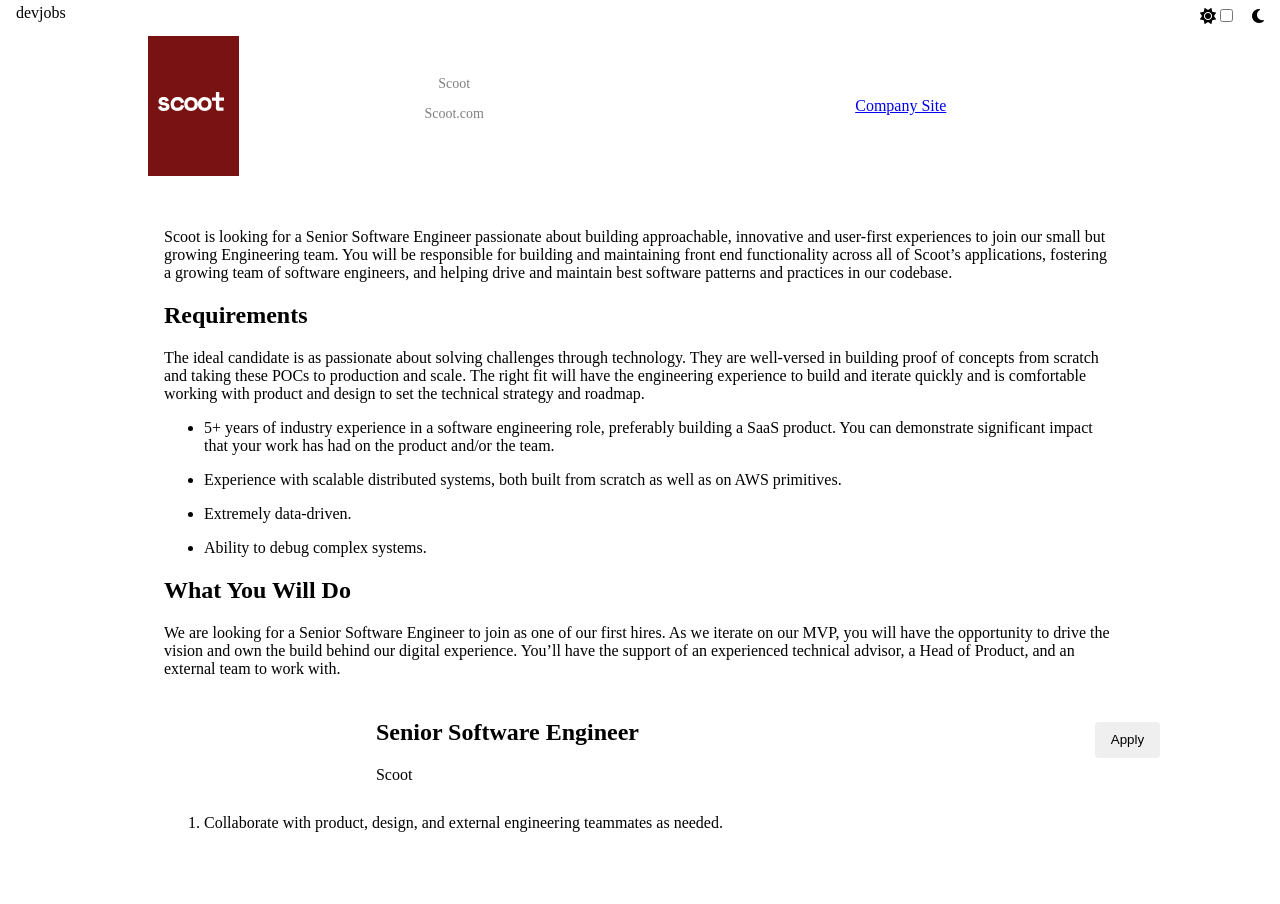
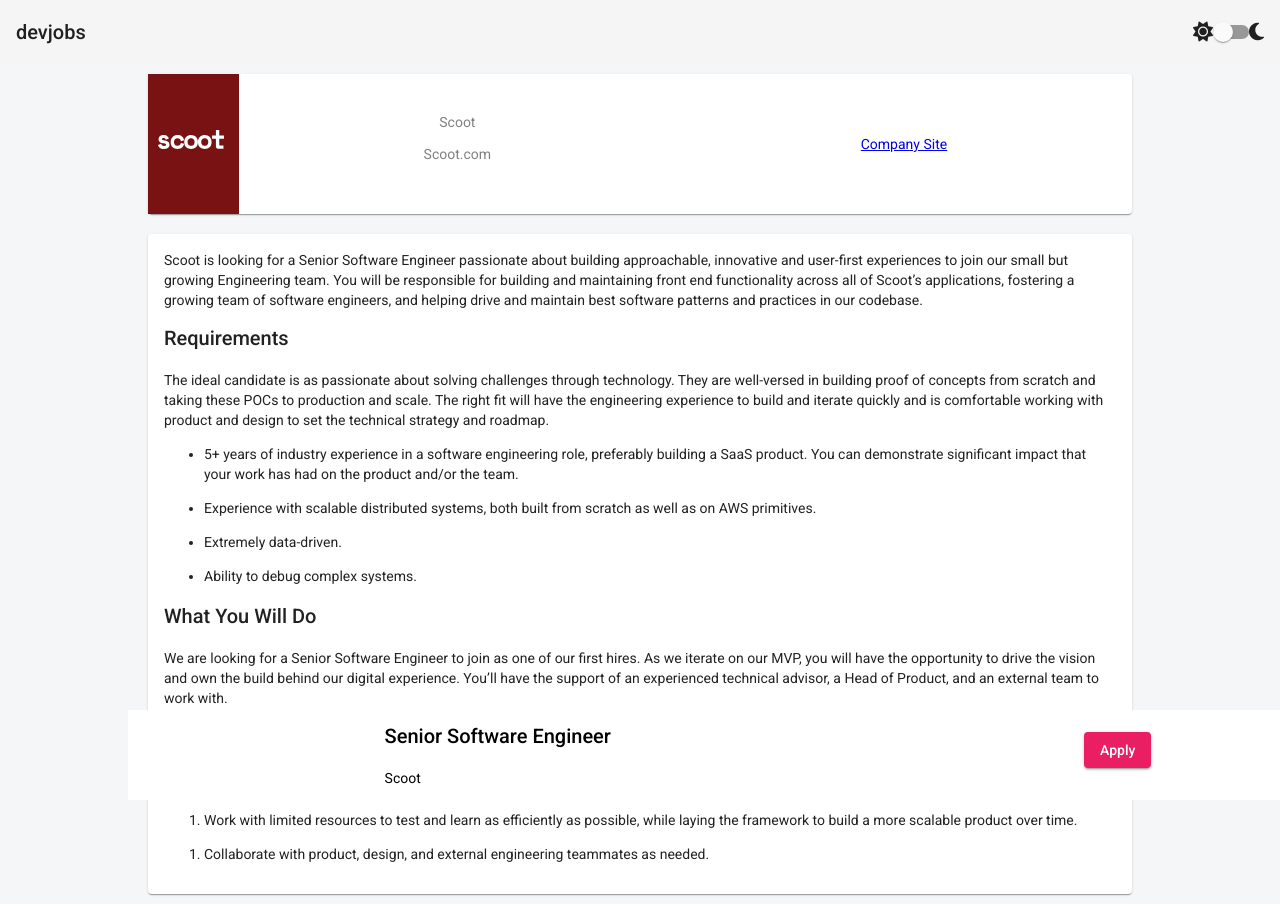
Before and after one commit to mrStefanJ/devjobs-web-app, an Angular app: page /job/detail/1 in a window 1280 px wide. Before the commit the page ends 874 px from the top, so only its background shows below. Built offline with nearby package versions, Linux system fonts and the light colour scheme; data requests are answered from the project's data file.

Commit message:
theme light/dark

```diff
--- a/src/styles.scss
+++ b/src/styles.scss
@@ -1,24 +1,64 @@
-// Custom Theming for Angular Material
-// For more information: https://material.angular.io/guide/theming
-@import '~@angular/material/theming';
+@use "@angular/material" as mat;
 
+@include mat.core();
 
-// Create the theme objects (a Sass map containing all of the palettes).
-// $mat-light-theme: mat-light-theme();
-// $mat-dark-theme: mat-dark-theme();
+// light theme
+$primary: mat.define-palette(mat.$pink-palette, 500);
+$accent: mat.define-palette(mat.$pink-palette, A200, A100, A400);
+$warn: mat.define-palette(mat.$red-palette);
 
-// Load core styles which independant from theme
-// It should be included once
-// @include app-style-core();
+$theme: mat.define-light-theme(
+  (
+    color: (
+      primary: $primary,
+      accent: $accent,
+      warn: $warn,
+    ),
+  )
+);
 
-html, body { height: 100%; }
+// dark theme
+$primary-dark: mat.define-palette(mat.$indigo-palette, 500);
+$accent-dark: mat.define-palette(mat.$light-blue-palette, A200, A100, A400);
+$warn-dark: mat.define-palette(mat.$red-palette);
+
+$theme-dark: mat.define-dark-theme(
+  (
+    color: (
+      primary: $primary-dark,
+      accent: $accent-dark,
+      warn: $warn-dark,
+    ),
+  )
+);
+
+.theme-light {
+  @include mat.all-component-themes($theme);
+  .mat-app-background {
+    height: 100%;
+  }
+
+  .container__job-apply {
+    background-color: rgb(255, 255, 255);
+  }
+}
+
+.theme-dark {
+  @include mat.all-component-themes($theme-dark);
+  .mat-app-background {
+    height: 100%;
+  }
+  .container__job-apply {
+    background-color: rgb(23, 33, 45);
+  }
+}
+
+html,
+body {
+  height: 100%;
+}
 body {
   margin: 0;
+  font-family: Roboto, "Helvetica Neue", sans-serif;
+  background-color: rgb(245, 246, 248);
 }
-
-// .theme-dark {
-//   @include app-theme($mat-dark-theme);
-// }
-// .theme-light {
-//   @include app-theme($mat-light-theme);
-// }
```
